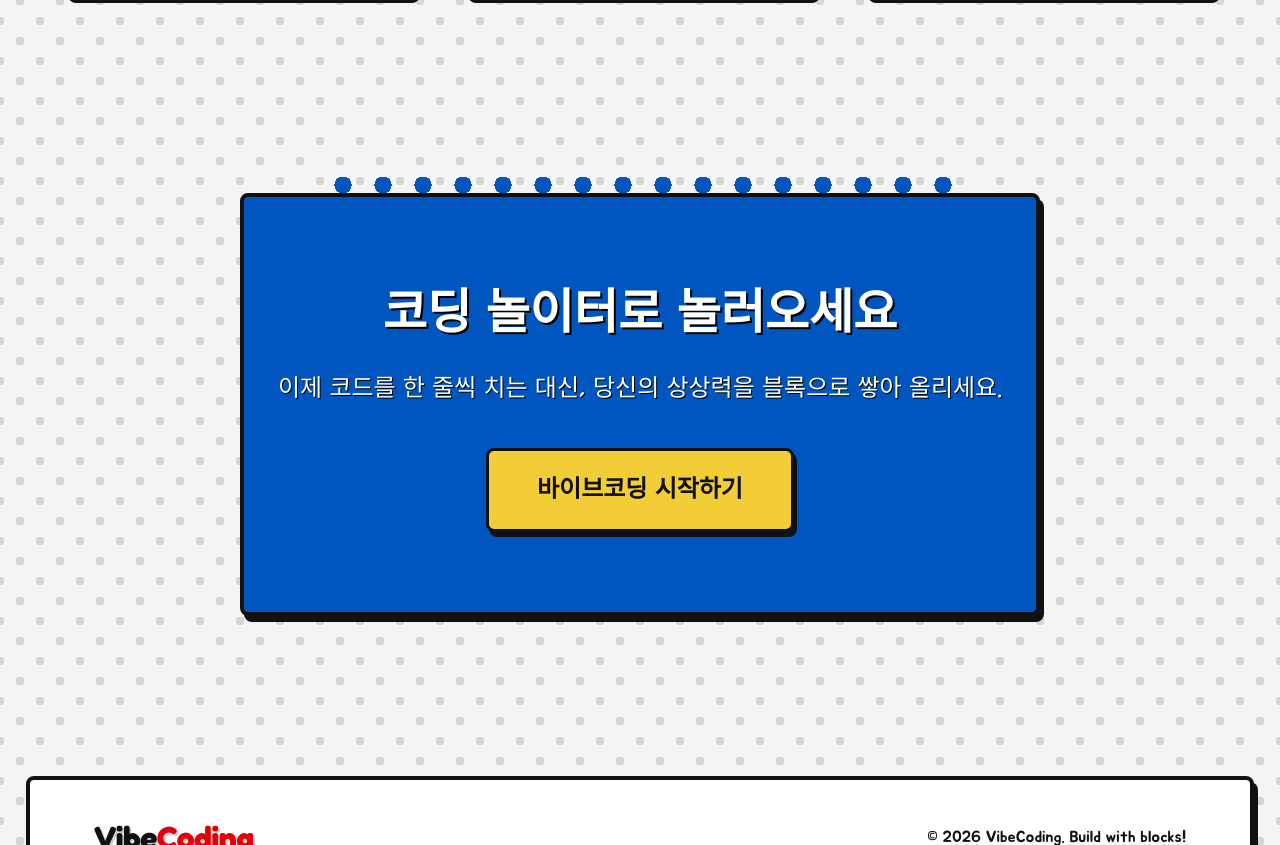
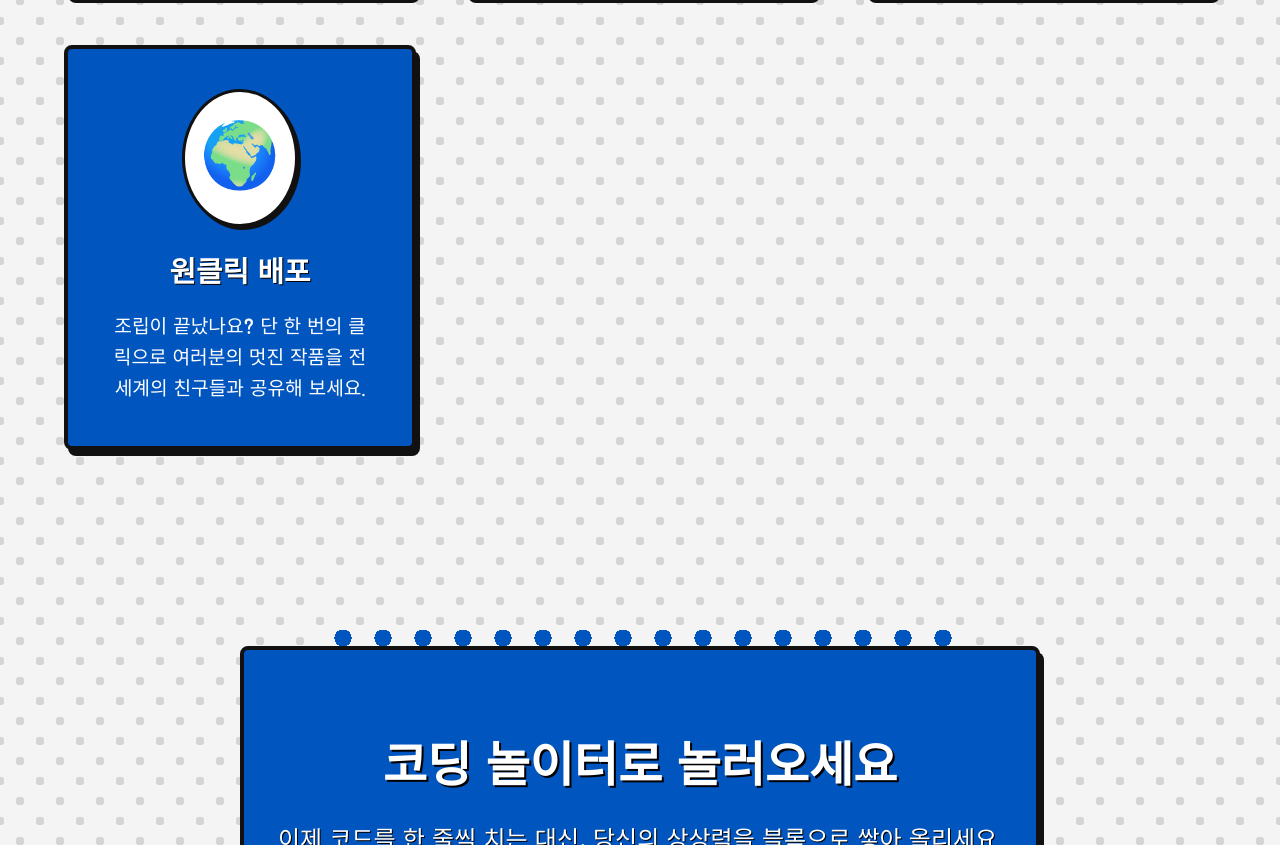
Before and after one commit to feelmisssen-stack/061302test, a plain HTML site: page index.html in a window 1280 px wide. Shown: the part 1659-2504 px from the top of the page. Drawn offline with Linux system fonts and the light colour scheme.

Commit message:
feat: 배포(Deployment) 관련 기능 카드 추가

```diff
--- a/index.html
+++ b/index.html
@@ -73,6 +73,11 @@
                     <h3>AI 페어 프로그래밍</h3>
                     <p>당신의 전담 AI 조수가 항상 곁에 있어, 튼튼하고 멋진 조립 방법을 추천해 드립니다.</p>
                 </div>
+                <div class="feature-card lego-block lego-blue fade-in-up" style="transition-delay: 0.3s">
+                    <div class="icon">🌍</div>
+                    <h3>원클릭 배포</h3>
+                    <p>조립이 끝났나요? 단 한 번의 클릭으로 여러분의 멋진 작품을 전 세계의 친구들과 공유해 보세요.</p>
+                </div>
             </div>
         </section>
 
```
